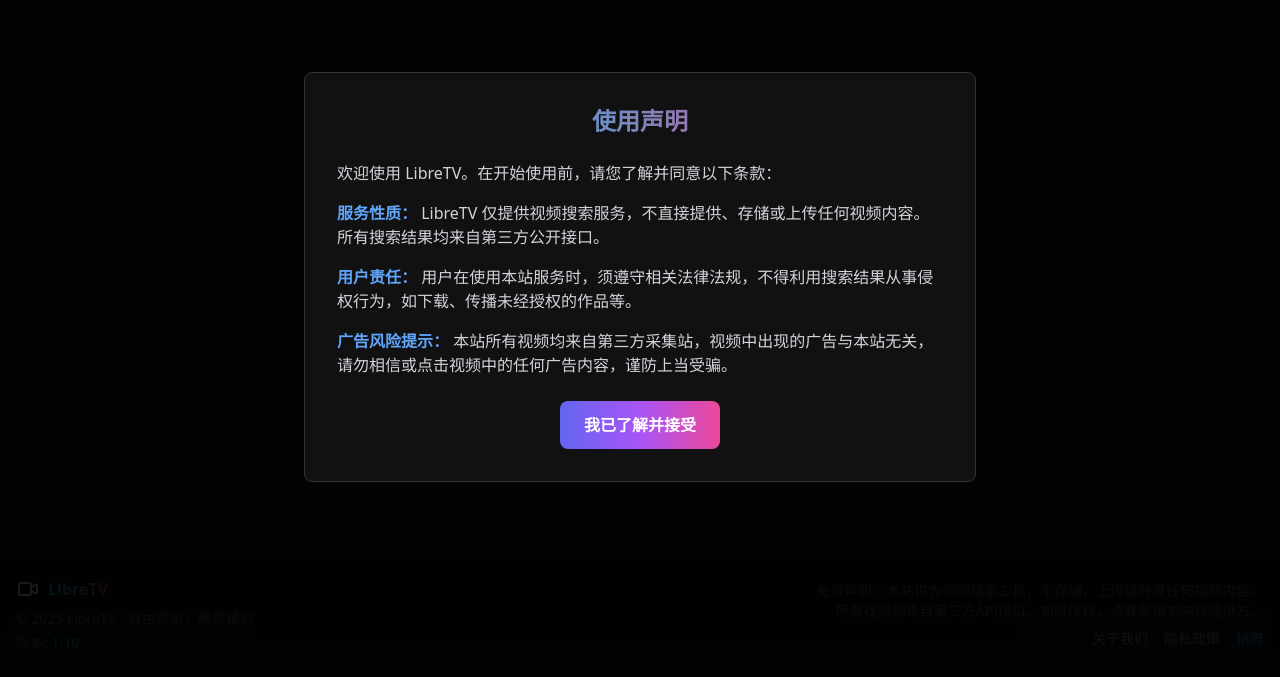
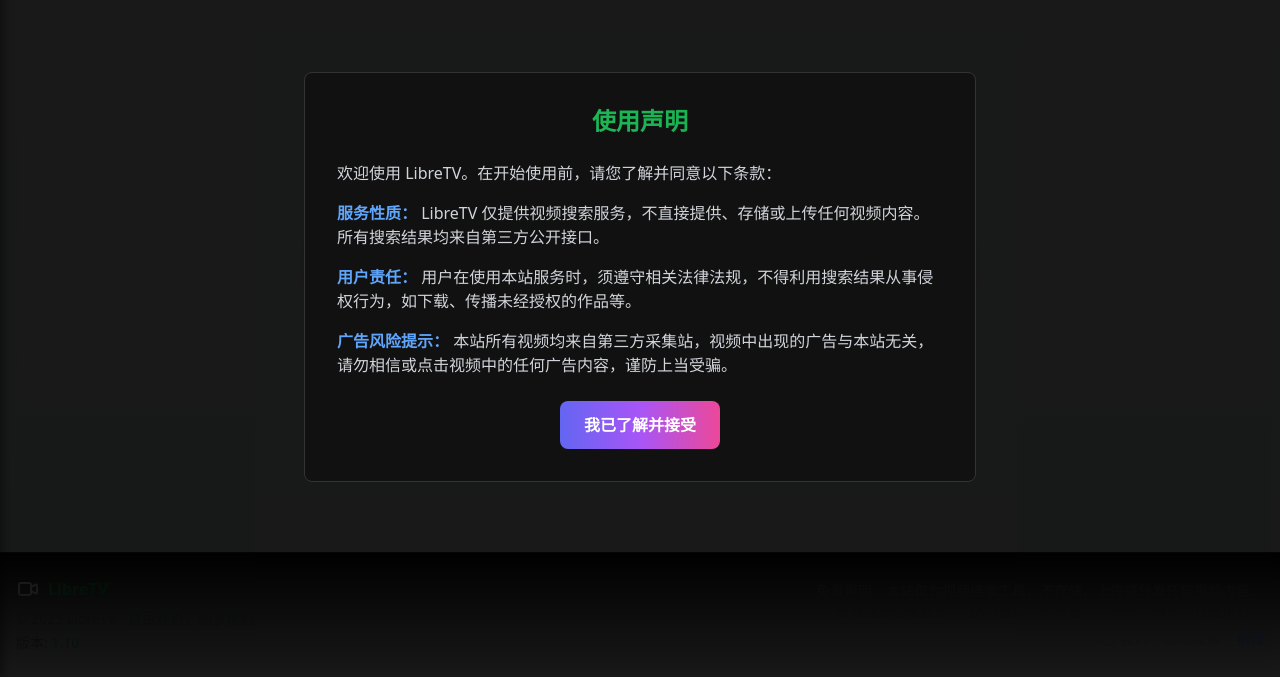
Before and after one commit to linkM007/kpor, a website: page index.html in a window 1280 px wide. Shown: the part 123-800 px from the top of the page. Drawn offline with Linux system fonts and the light colour scheme.

Commit message:
Update styles.css

```diff
--- a/css/styles.css
+++ b/css/styles.css
@@ -37,20 +37,20 @@
 }
 
 :root {
-    /* 赛博影视主题配色方案 - 柔和版 */
-    --primary-color: #00ccff;       /* 霓虹蓝主色调 */
-    --primary-light: #33d6ff;       /* 浅霓虹蓝变体 */
-    --secondary-color: #0f1622;     /* 深蓝黑背景色 */
-    --accent-color: #ff3c78;        /* 霓虹粉强调色 */
-    --text-color: #e6f2ff;          /* 柔和的蓝白色文本 */
-    --text-muted: #8599b2;          /* 淡蓝灰色次级文本 */
-    --border-color: rgba(0, 204, 255, 0.15);
-    --page-gradient-start: #0f1622; /* 深蓝黑起始色 */
-    --page-gradient-end: #192231;   /* 深靛蓝结束色 */
-    --card-gradient-start: #121b29; /* 卡片起始色 */
-    --card-gradient-end: #1c2939;   /* 卡片结束色 */
-    --card-accent: rgba(0, 204, 255, 0.12); /* 霓虹蓝卡片强调色 */
-    --card-hover-border: rgba(0, 204, 255, 0.5); /* 悬停边框颜色 */
+    /* 绿白色系主题配色方案 */
+    --primary-color: #22C55E;       /* 清新绿色主色调 */
+    --primary-light: #4ADE80;       /* 浅绿色变体 */
+    --secondary-color: #F9FAFB;     /* 浅灰白色背景色 */
+    --accent-color: #16A34A;        /* 深绿色强调色 */
+    --text-color: #1F2937;          /* 深灰色文本 */
+    --text-muted: #6B7280;          /* 中灰色次级文本 */
+    --border-color: rgba(34, 197, 94, 0.2); /* 半透明绿色边框 */
+    --page-gradient-start: #F9FAFB; /* 浅灰白起始色 */
+    --page-gradient-end: #ECFDF5;   /* 淡绿色结束色 */
+    --card-gradient-start: #FFFFFF; /* 卡片起始色-纯白 */
+    --card-gradient-end: #F0FDF4;   /* 卡片结束色-淡绿 */
+    --card-accent: rgba(34, 197, 94, 0.1); /* 绿色卡片强调色 */
+    --card-hover-border: rgba(34, 197, 94, 0.5); /* 悬停边框颜色 */
 }
 
 .page-bg {
@@ -74,7 +74,7 @@
 .card-hover {
     border: 1px solid var(--border-color);
     background: linear-gradient(135deg, var(--card-gradient-start), var(--card-gradient-end));
-    box-shadow: 0 4px 12px rgba(0, 0, 0, 0.5);
+    box-shadow: 0 2px 8px rgba(0, 0, 0, 0.08);
     position: relative;
     overflow: hidden;
     border-radius: 6px;
@@ -117,8 +117,8 @@
 
 .card-hover:hover {
     border-color: var(--card-hover-border);
-    transform: translateY(-3px);
-    box-shadow: 0 6px 12px rgba(0, 0, 0, 0.5);
+    transform: translateY(-2px);
+    box-shadow: 0 4px 12px rgba(0, 0, 0, 0.12);
 }
 
 .card-hover:hover::before {
@@ -137,8 +137,9 @@
     scrollbar-color: #444 #222;
     transform: translateX(100%);
     transition: transform 0.3s ease;
-    background: linear-gradient(135deg, var(--page-gradient-end), var(--page-gradient-start));
+    background: linear-gradient(135deg, #FFFFFF, #F0FDF4);
     border-left: 1px solid var(--primary-color);
+    color: var(--text-color); /* 添加文字颜色 */
 }
 
 .settings-panel.show {
@@ -160,11 +161,11 @@
 
 .search-button {
     background: var(--primary-color);
-    color: var(--text-color);
+    color: white; /* 改为白色文字，提高对比度 */
 }
 
 .search-button:hover {
-    background: var(--primary-light);
+    background: var(--accent-color);
 }
 
 ::-webkit-scrollbar {
@@ -173,12 +174,12 @@
 }
 
 ::-webkit-scrollbar-track {
-    background: #111;
+    background: #F1F5F9; /* 更浅的灰色 */
     border-radius: 4px;
 }
 
 ::-webkit-scrollbar-thumb {
-    background: #333;
+    background: #CBD5E1; /* 中灰色 */
     border-radius: 4px;
     transition: all 0.3s ease;
 }
@@ -281,8 +282,9 @@
 }
 
 #modal > div {
-    background: linear-gradient(135deg, var(--card-gradient-start), var(--card-gradient-end));
+    background: linear-gradient(135deg, #FFFFFF, #F0FDF4);
     border: 1px solid var(--primary-color);
+    color: var(--text-color);
     box-shadow: 0 10px 30px rgba(0, 0, 0, 0.7), 0 0 15px rgba(0, 204, 255, 0.1);
     border-radius: 8px;
 }
```
